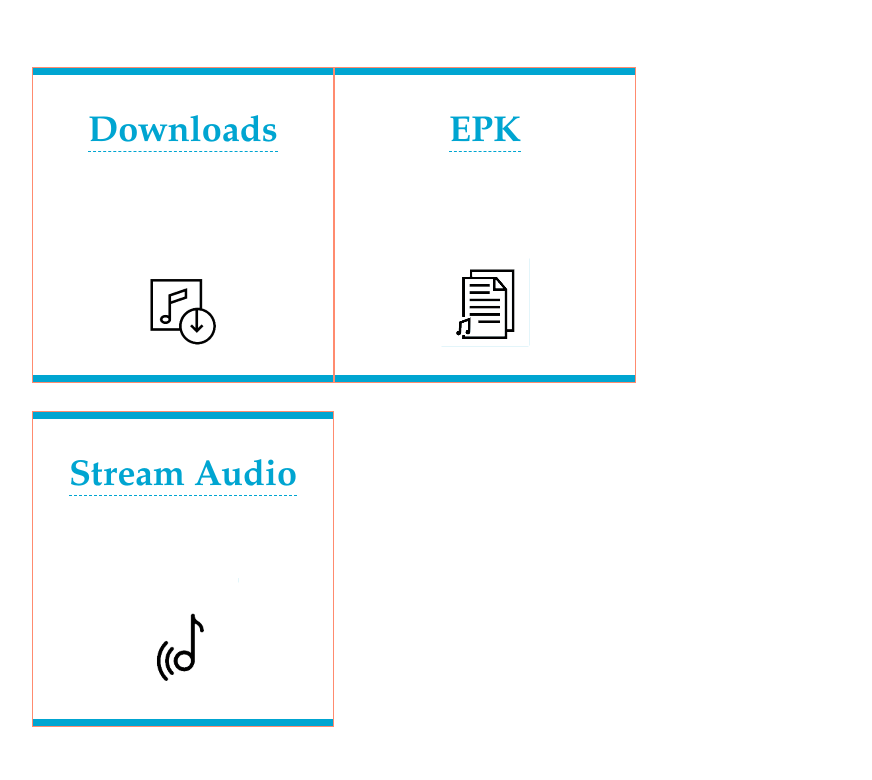
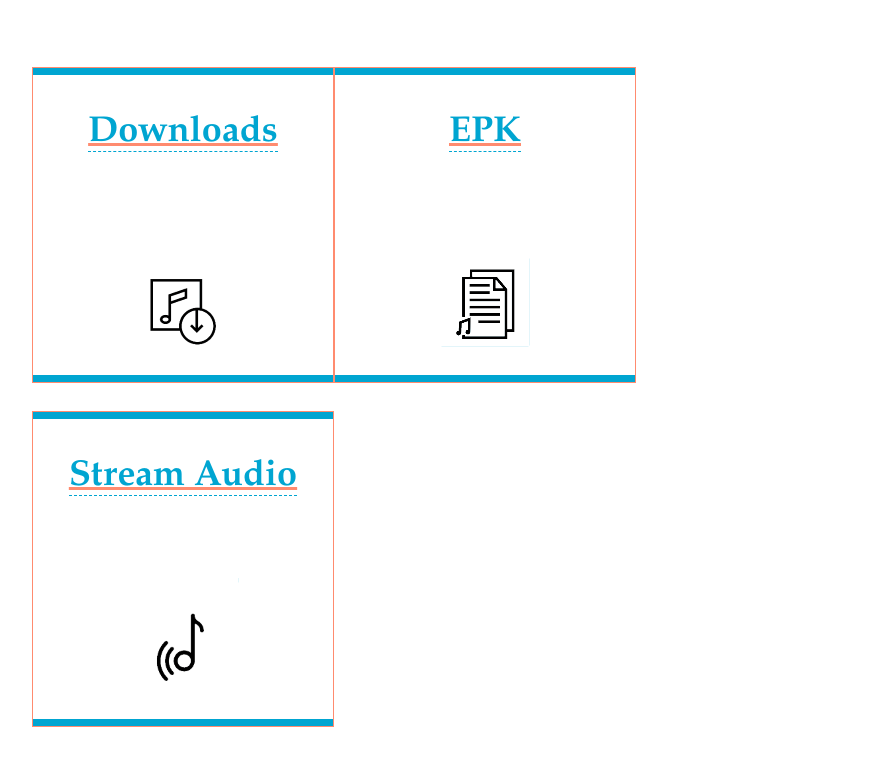
Before and after one commit to thefloodshark/thefloodshark.Github.io, a plain HTML site: page TheFloodSharkMain.html in a window 1280 px wide. Shown: the part 920-1700 px from the top of the page, without its empty margins (184-1056 px from the left). Drawn offline with nearby package versions, Linux system fonts and the light colour scheme; a web font is replaced by a local one.

Commit message:
'shocker'

```diff
--- a/TheFloodSharkMain.html
+++ b/TheFloodSharkMain.html
@@ -20,9 +20,11 @@ h3 {
     font-style: bold;
     text-align:center;
     font-family:'Buernard', Garamond, "Buenard", "EB Garamond",'EB Garamond';
-    text-decoration: none;
+    text-decoration: underline;
+    text-decoration-color: #FF8B6F;
     }
 a {
+    text-decoration: underline;
     text-decoration-color: #FF8B6F;
     }
 x {
```
